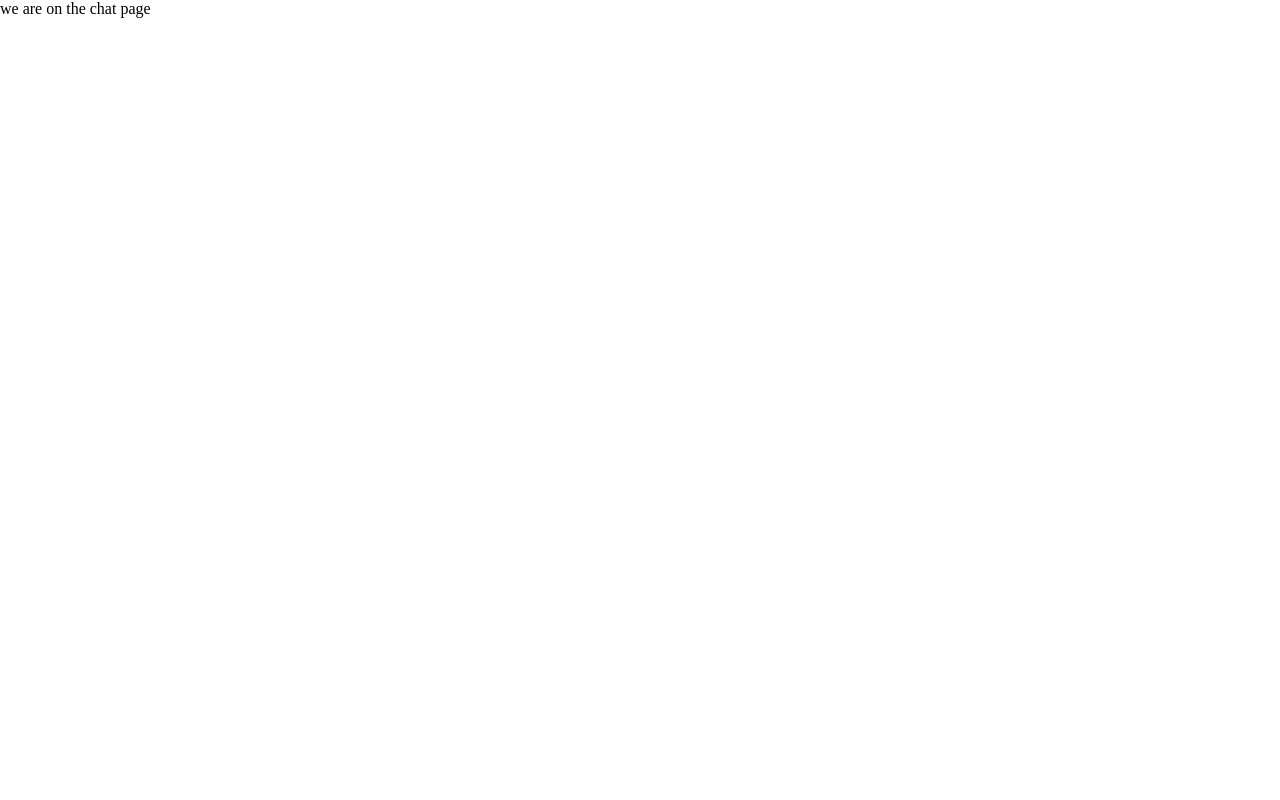
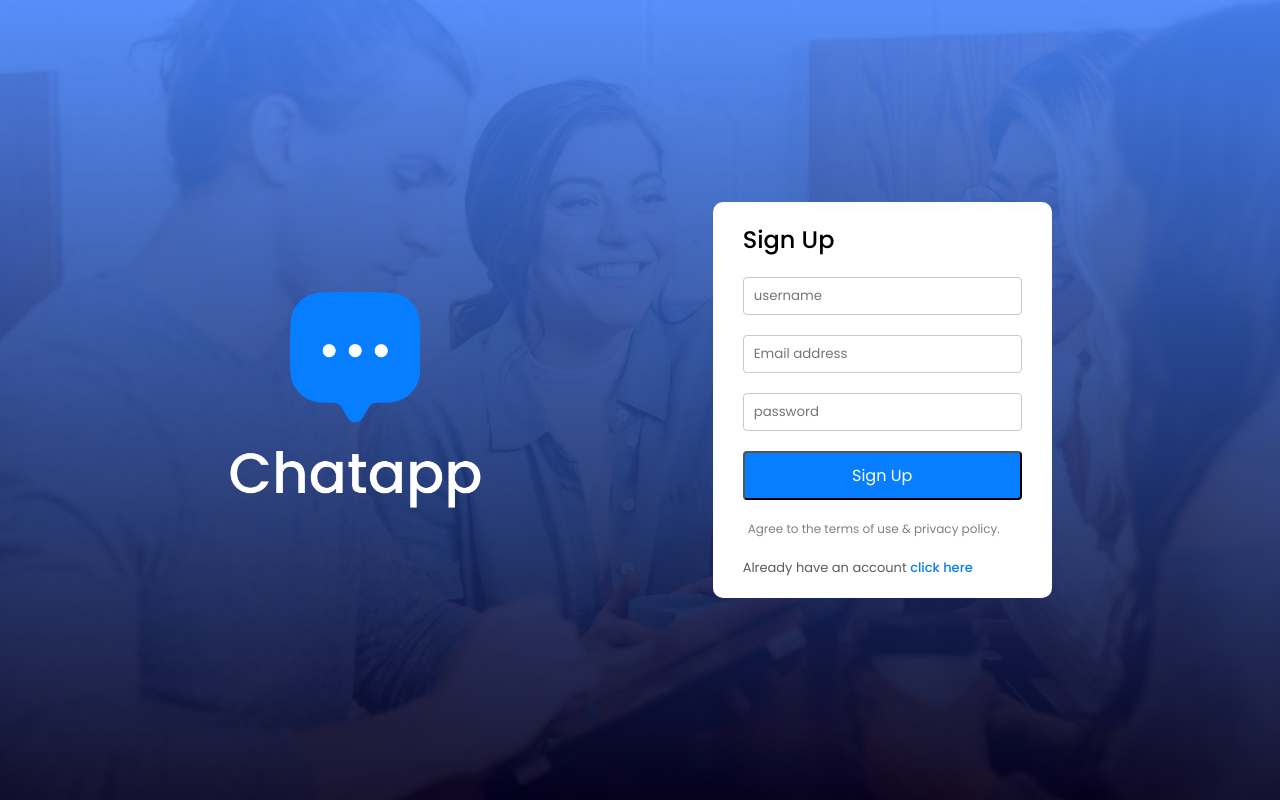
Before and after one commit to Alok2410s/Chatbox, a React (Vite) app: page / in a window 1280 px wide. Built offline with nearby package versions, Linux system fonts and the light colour scheme.

Commit message:
feat: implement login page layout and styling with form inputs and logo

```diff
--- a/src/index.css
+++ b/src/index.css
@@ -1,5 +1,8 @@
+@import url('https://fonts.googleapis.com/css2?family=Poppins:ital,wght@0,100;0,200;0,300;0,400;0,500;0,600;0,700;0,800;0,900;1,100;1,200;1,300;1,400;1,500;1,600;1,700;1,800;1,900&display=swap');
+
 *{
   padding: 0;
   margin: 0;
   box-sizing: border-box;
+  font-family: poppins;
 }
--- a/src/pages/login/Login.css
+++ b/src/pages/login/Login.css
@@ -0,0 +1,56 @@
+.login{
+    min-height: 100vh;
+    background: url(/background.png) no-repeat;
+    background-size: cover;
+    display: flex;
+    align-items: center;
+    justify-content: space-evenly;
+}
+.login .logo{
+    width: max(20vw,200px);
+}
+.login-form{
+    background: white;
+    padding: 20px 30px;
+    display: flex;
+    flex-direction: column;
+    gap: 20px;
+    border-radius: 10px;
+}
+.login-form h2{
+    font-weight: 500;
+}
+.form-input{
+    padding: 8px 10px;
+    border: 1px solid #c9c9c9;
+    border-radius: 4px;
+    outline-color: #077EFF;
+}
+.login-form button{
+    padding: 10px;
+    background-color: #077EFF;
+    color: white;
+    font-size: 16px;
+    border-radius: 4px;
+    cursor: pointer;
+}
+.login-term{
+    display: flex;
+    gap: 5px;
+    font-size: 12px;
+    color: #808080
+}
+.login-forgot{
+    display: flex;
+    flex-direction: column;
+    gap: 5px;
+}
+.login-toggle{
+    font-size: 13px;
+    color: #5c5c5c;
+}
+.login-toggle span{
+    font-weight: 500;
+    color:#077EFF;
+    cursor: pointer;
+}
--- a/src/pages/login/login.jsx
+++ b/src/pages/login/login.jsx
@@ -1,10 +1,26 @@
 import React from 'react'
 import './Login.css'
-
+import assets from '../../assets/assets'
 const Login = () => {
     return (
-        <div>
-            we are on the chat page
+        <div className='login'>
+            <img src={assets.logo_big} alt="" className="logo" />
+            <form className="login-form">
+                <h2>
+                    Sign Up
+                </h2>
+                <input type="text" placeHolder='username' className="form-input" required />
+                <input type="email" placeHolder='Email address' className="form-input" required />
+                <input type="password" placeHolder='password' className="form-input" required />
+                <button type='summit'>Sign Up</button>
+                <div className="login-term">
+                    <imput type="checkbox" />
+                    <p>Agree to the terms of use & privacy policy.</p>
+                </div>
+                <div className="login-forget">
+                    <p  className="login-toggle">Already have an account <span>click here</span></p>
+                </div>
+            </form>
         </div>
     )
 }
```
